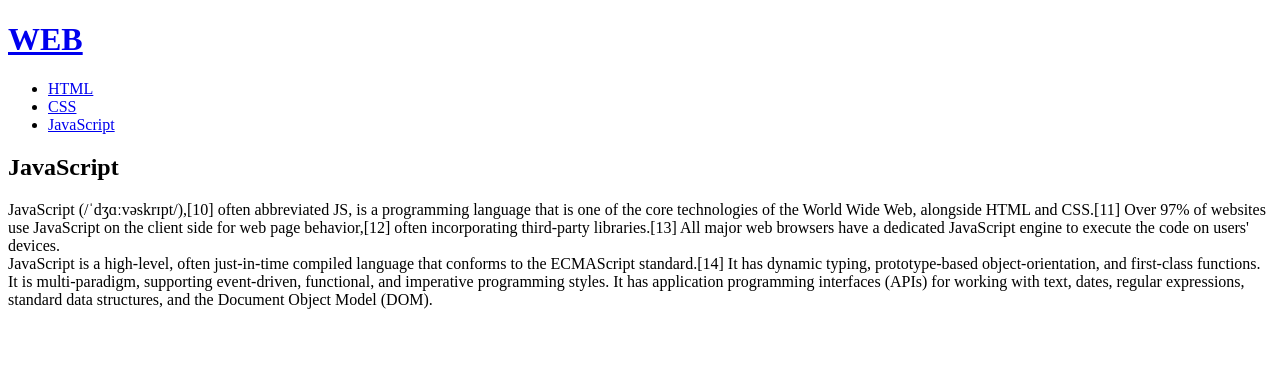
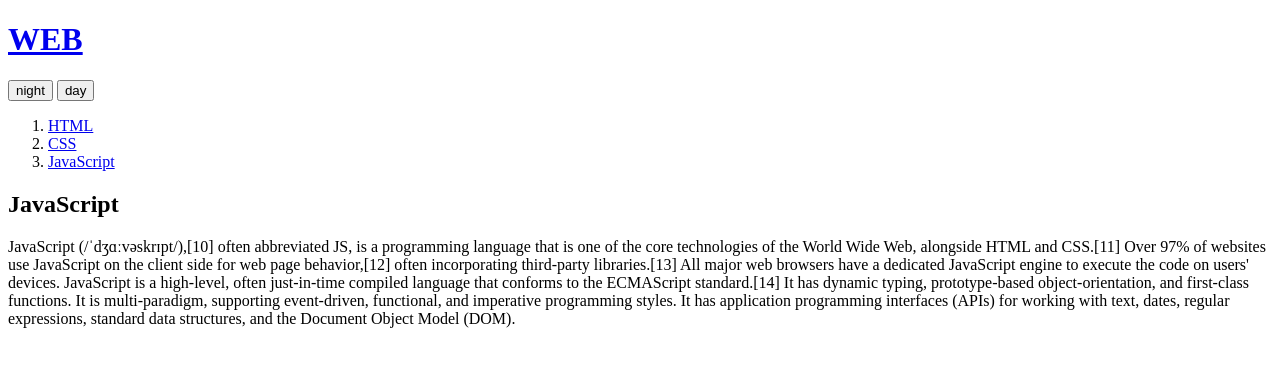
Before and after one commit to Croossh/Myfirst-Website, a plain HTML site: page 3.html in a window 1280 px wide. Drawn offline with Linux system fonts and the light colour scheme.

Commit message:
night, day 버튼 생성
<input type="button" value="night" onclick="document.querySelector('body').style.backgroundColor='black'; document.querySelector('body').style.backgroundColor='white';">
<input type="button" value="night" onclick="document.querySelector('body').style.backgroundColor='white'; document.querySelector('body').style.backgroundColor='black';">

추가!

```diff
--- a/3.html
+++ b/3.html
@@ -4,18 +4,25 @@
 <title>WEB1 - JavaScript</title>
 <meta charset="utf-8">
 </head>
-
 <body>
   <h1><a href="index.html">WEB</a></h1>
-  <ul>
+  <input type="button" value="night" onclick="
+  document.querySelector('body').style.backgroundColor='black';
+  document.querySelector('body').style.color='white';
+  ">
+  <input type="button" value="day" onclick="
+  document.querySelector('body').style.backgroundColor='white';
+  document.querySelector('body').style.color='black';
+  ">
+  <ol>
     <li><a href="1.html">HTML</a></li>
     <li><a href="2.html">CSS</a></li>
     <li><a href="3.html">JavaScript</a></li>
-  </ul>
+  </ol>
 
   <h2>JavaScript</h2>
   <p>
-    JavaScript (/ˈdʒɑːvəskrɪpt/),[10] often abbreviated JS, is a programming language that is one of the core technologies of the World Wide Web, alongside HTML and CSS.[11] Over 97% of websites use JavaScript on the client side for web page behavior,[12] often incorporating third-party libraries.[13] All major web browsers have a dedicated JavaScript engine to execute the code on users' devices.<br>JavaScript is a high-level, often just-in-time compiled language that conforms to the ECMAScript standard.[14] It has dynamic typing, prototype-based object-orientation, and first-class functions. It is multi-paradigm, supporting event-driven, functional, and imperative programming styles. It has application programming interfaces (APIs) for working with text, dates, regular expressions, standard data structures, and the Document Object Model (DOM).
+    JavaScript (/ˈdʒɑːvəskrɪpt/),[10] often abbreviated JS, is a programming language that is one of the core technologies of the World Wide Web, alongside HTML and CSS.[11] Over 97% of websites use JavaScript on the client side for web page behavior,[12] often incorporating third-party libraries.[13] All major web browsers have a dedicated JavaScript engine to execute the code on users' devices. JavaScript is a high-level, often just-in-time compiled language that conforms to the ECMAScript standard.[14] It has dynamic typing, prototype-based object-orientation, and first-class functions. It is multi-paradigm, supporting event-driven, functional, and imperative programming styles. It has application programming interfaces (APIs) for working with text, dates, regular expressions, standard data structures, and the Document Object Model (DOM).
   </p>
 </body>
 </html>
```
